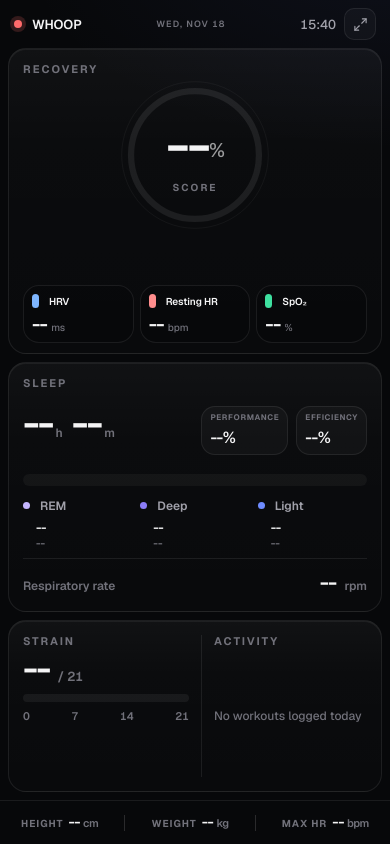
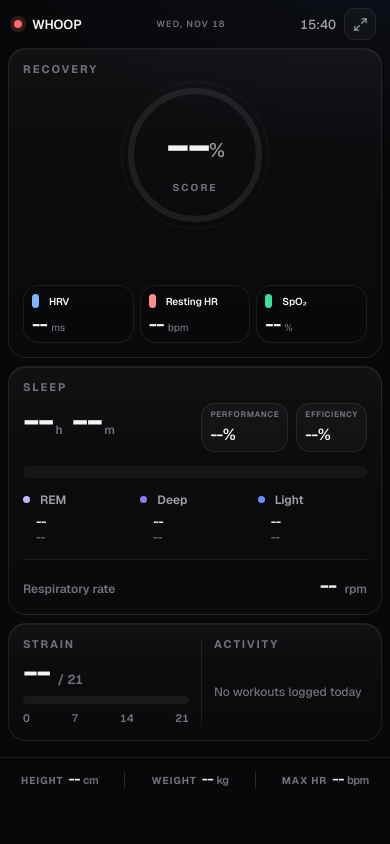
Before and after one commit to siddhantj45/whoop, a website: page public/index.html in a window 390 px wide. Drawn offline with nearby package versions, Linux system fonts and the light colour scheme; no server answers.

Commit message:
Show the full phone dashboard instead of clipping it
Portrait phones were locked to one screen, so the sleep card cut off respiratory rate. The phone layout now sizes each card to its content and scrolls.

Co-authored-by: Siddhant Jaiswal <siddhantj45@users.noreply.github.com>

```diff
--- a/public/style.css
+++ b/public/style.css
@@ -665,6 +665,17 @@ body {
 
 /* ── Phone portrait ── */
 @media screen and (orientation: portrait) and (max-width: 720px) {
+  html, body {
+    height: auto;
+    min-height: 100%;
+    overflow-x: hidden;
+    overflow-y: auto;
+  }
+  .frame {
+    height: auto;
+    min-height: 100dvh;
+  }
+
   .topbar { height: 48px; padding: 0 14px; }
   .topbar-left, .topbar-right { min-width: 0; }
   .topbar-name { font-size: 13px; }
@@ -672,14 +683,22 @@ body {
   .topbar-right { font-size: 13px; gap: 8px; }
 
   .grid {
+    flex: none;
     grid-template-columns: 1fr;
-    grid-template-rows: minmax(0, 1.28fr) minmax(0, 1.05fr) minmax(0, 0.72fr);
+    grid-template-rows: auto auto auto;
     gap: 8px;
-    padding: 0 8px 8px;
+    padding: 0 8px 16px;
+    overflow: visible;
   }
 
-  .panel { padding: 14px; border-radius: 18px; }
+  .panel {
+    padding: 14px;
+    border-radius: 18px;
+    overflow: visible;
+    min-height: 0;
+  }
   .panel-recovery, .panel-sleep, .panel-strain { grid-column: 1; grid-row: auto; }
+  .panel-sleep { justify-content: flex-start; }
 
   .recovery-body {
     grid-template-columns: 1fr;
@@ -710,10 +729,11 @@ body {
   .sleep-score-item { min-width: 0; padding: 6px 8px; }
   .sleep-score-label { font-size: 8px; letter-spacing: 0.08em; }
   .sleep-score-val { font-size: 16px; }
-  .stage-block { margin-top: 12px; gap: 8px; }
+  .stage-block { margin-top: 14px; gap: 10px; }
   .key-hrs { font-size: 13px; }
-  .resp-row { padding-top: 10px; }
+  .resp-row { margin-top: 14px; padding-top: 12px; }
   .resp-val { font-size: 22px; }
+  .resp-label { font-size: 12px; }
 
   .strain-layout { grid-template-columns: 1fr 1fr; gap: 12px; }
   .strain-side { padding-left: 12px; }
@@ -721,7 +741,7 @@ body {
   .strain-val { font-size: 36px; }
   .strain-max { font-size: 13px; }
   .strain-track-wrap { margin-top: 8px; }
-  .workouts { margin-top: 6px; }
+  .workouts { margin-top: 6px; overflow: visible; }
   .no-workouts { font-size: 12px; }
   .workout-item { padding: 6px 0; }
   .workout-sport, .wstat { font-size: 12px; }
```
